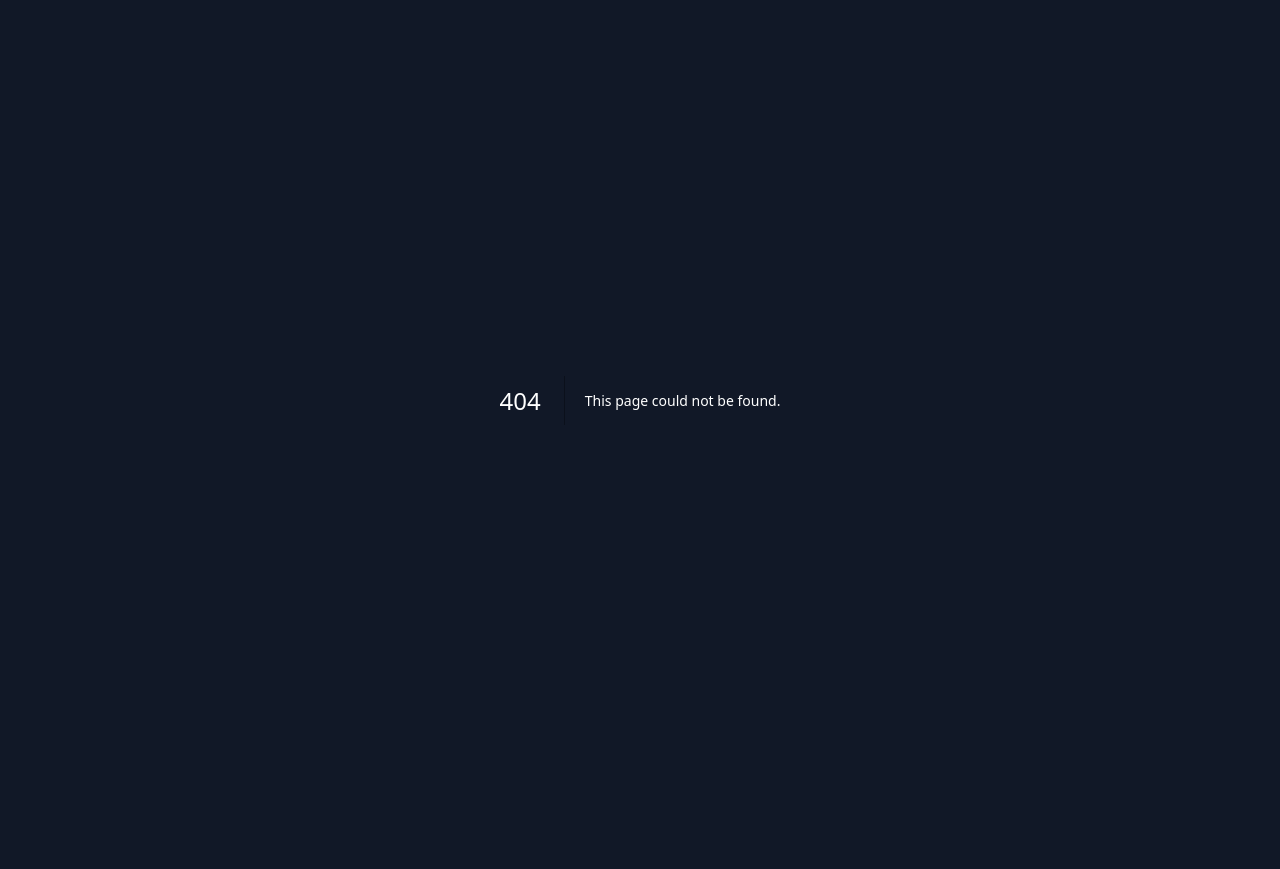
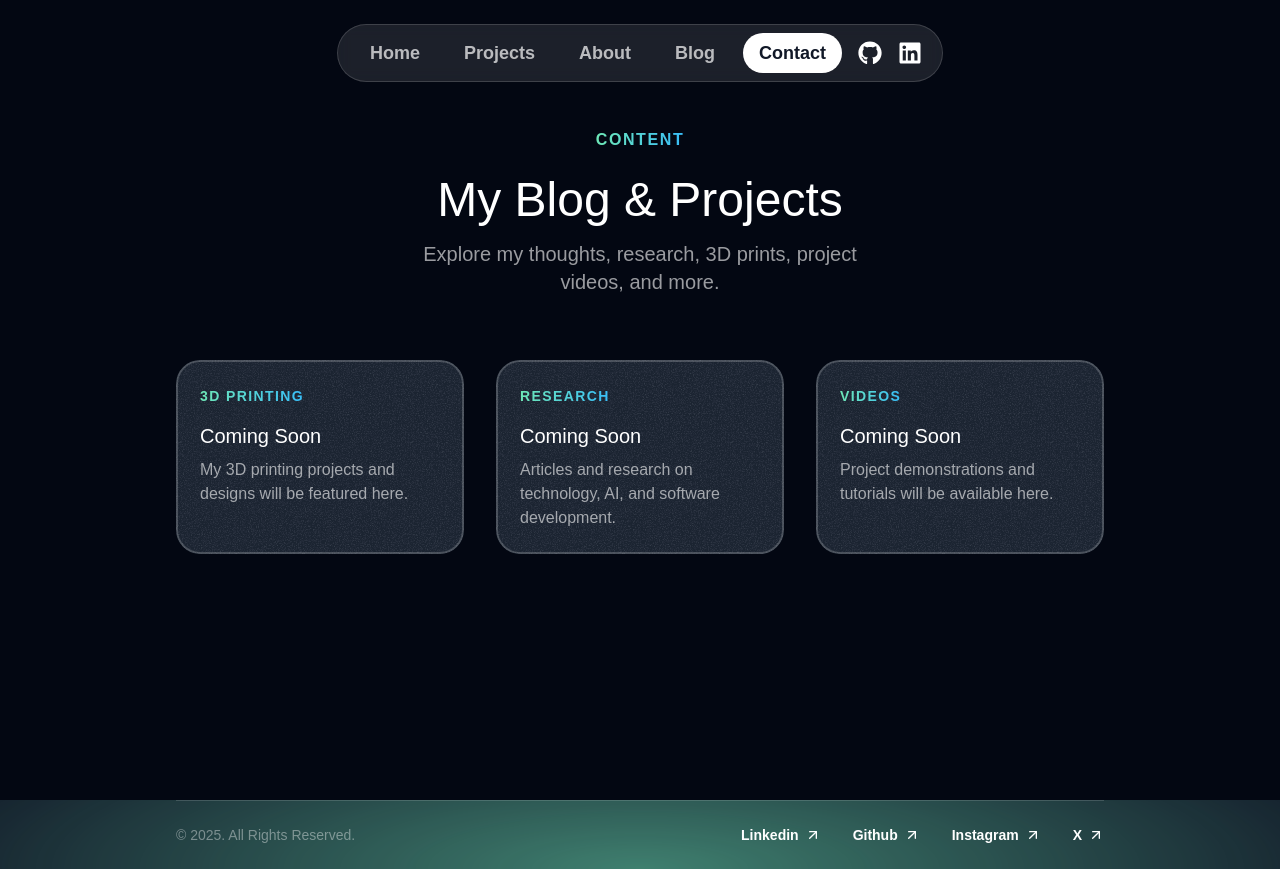
Before and after one commit to juangurdian/Portfolio-Website-JCGurdian, a Next.js app: page /blog in a window 1280 px wide. Before the commit this address had no page. Before the commit the page ends 800 px from the top, so only its background shows below. Built offline with nearby package versions, Linux system fonts and the light colour scheme; a web font is replaced by a local one.

Commit message:
added motivateme project

```diff
--- /dev/null
+++ b/src/app/blog/layout.tsx
@@ -0,0 +1,16 @@
+import { Header } from "@/sections/Header";
+import { Footer } from "@/sections/Footer";
+
+export default function BlogLayout({
+  children,
+}: {
+  children: React.ReactNode;
+}) {
+  return (
+    <>
+      <Header />
+      {children}
+      <Footer />
+    </>
+  );
+}
--- /dev/null
+++ b/src/app/blog/page.tsx
@@ -0,0 +1,54 @@
+import { SectionHeader } from "@/components/Sectionheader";
+import { Card } from "@/components/Card";
+import grainImage from "@/assets/images/grain.jpg";
+import Image from "next/image";
+
+export default function BlogPage() {
+  return (
+    <main className="min-h-screen bg-gray-950 text-white">
+      <div className="container py-32">
+        <SectionHeader
+          title="My Blog & Projects"
+          eyebrow="Content"
+          description="Explore my thoughts, research, 3D prints, project videos, and more."
+        />
+
+        <div className="mt-16 grid grid-cols-1 md:grid-cols-2 lg:grid-cols-3 gap-8">
+          {/* Content cards will go here */}
+          <Card className="p-6 relative overflow-hidden">
+            <div className="absolute inset-0 opacity-5 -z-10" style={{
+              backgroundImage: `url(${grainImage.src})`,
+            }}></div>
+            <div className="bg-gradient-to-r from-emerald-300 to-sky-400 inline-flex gap-2 font-bold uppercase tracking-widest text-sm text-transparent bg-clip-text mb-4">
+              <span>3D Printing</span>
+            </div>
+            <h3 className="text-xl font-serif mb-2">Coming Soon</h3>
+            <p className="text-white/60">My 3D printing projects and designs will be featured here.</p>
+          </Card>
+
+          <Card className="p-6 relative overflow-hidden">
+            <div className="absolute inset-0 opacity-5 -z-10" style={{
+              backgroundImage: `url(${grainImage.src})`,
+            }}></div>
+            <div className="bg-gradient-to-r from-emerald-300 to-sky-400 inline-flex gap-2 font-bold uppercase tracking-widest text-sm text-transparent bg-clip-text mb-4">
+              <span>Research</span>
+            </div>
+            <h3 className="text-xl font-serif mb-2">Coming Soon</h3>
+            <p className="text-white/60">Articles and research on technology, AI, and software development.</p>
+          </Card>
+
+          <Card className="p-6 relative overflow-hidden">
+            <div className="absolute inset-0 opacity-5 -z-10" style={{
+              backgroundImage: `url(${grainImage.src})`,
+            }}></div>
+            <div className="bg-gradient-to-r from-emerald-300 to-sky-400 inline-flex gap-2 font-bold uppercase tracking-widest text-sm text-transparent bg-clip-text mb-4">
+              <span>Videos</span>
+            </div>
+            <h3 className="text-xl font-serif mb-2">Coming Soon</h3>
+            <p className="text-white/60">Project demonstrations and tutorials will be available here.</p>
+          </Card>
+        </div>
+      </div>
+    </main>
+  );
+}
--- a/src/sections/Header.tsx
+++ b/src/sections/Header.tsx
@@ -25,6 +25,7 @@ export const Header = () => {
           <a href="#home" className="nav-item text-lg">Home</a>
           <a href="#projects" className="nav-item text-lg">Projects</a>
           <a href="#about" className="nav-item text-lg">About</a>
+          <a href="/blog" className="nav-item text-lg">Blog</a>
           <a href="#contact" className="nav-item bg-white text-gray-900 hover:bg-white/70 hover:text-gray-900 text-lg">Contact</a>
         </div>
 
@@ -61,6 +62,7 @@ export const Header = () => {
                 <a href="#home" className="nav-item text-lg" onClick={() => setIsMenuOpen(false)}>Home</a>
                 <a href="#projects" className="nav-item text-lg" onClick={() => setIsMenuOpen(false)}>Projects</a>
                 <a href="#about" className="nav-item text-lg" onClick={() => setIsMenuOpen(false)}>About</a>
+                <a href="/blog" className="nav-item text-lg" onClick={() => setIsMenuOpen(false)}>Blog</a>
                 <a href="#contact" className="nav-item bg-white text-gray-900 hover:bg-white/70 hover:text-gray-900 text-lg" onClick={() => setIsMenuOpen(false)}>Contact</a>
               </div>
             </motion.div>
--- a/src/sections/Projects.tsx
+++ b/src/sections/Projects.tsx
@@ -10,7 +10,7 @@ import ArrowDown from '@/assets/icons/arrow-down.svg'
 import socialhour from "@/assets/images/socialhour.png"
 import orion from "@/assets/images/orion.png"
 import frogcrew from "@/assets/images/frogcrew.jpeg"
-import motivateme from "@/assets/images/motivateme.png"
+import motivateme from "@/assets/images/motivatemePoster.png"
 
 const portfolioProjects = [
 
```
